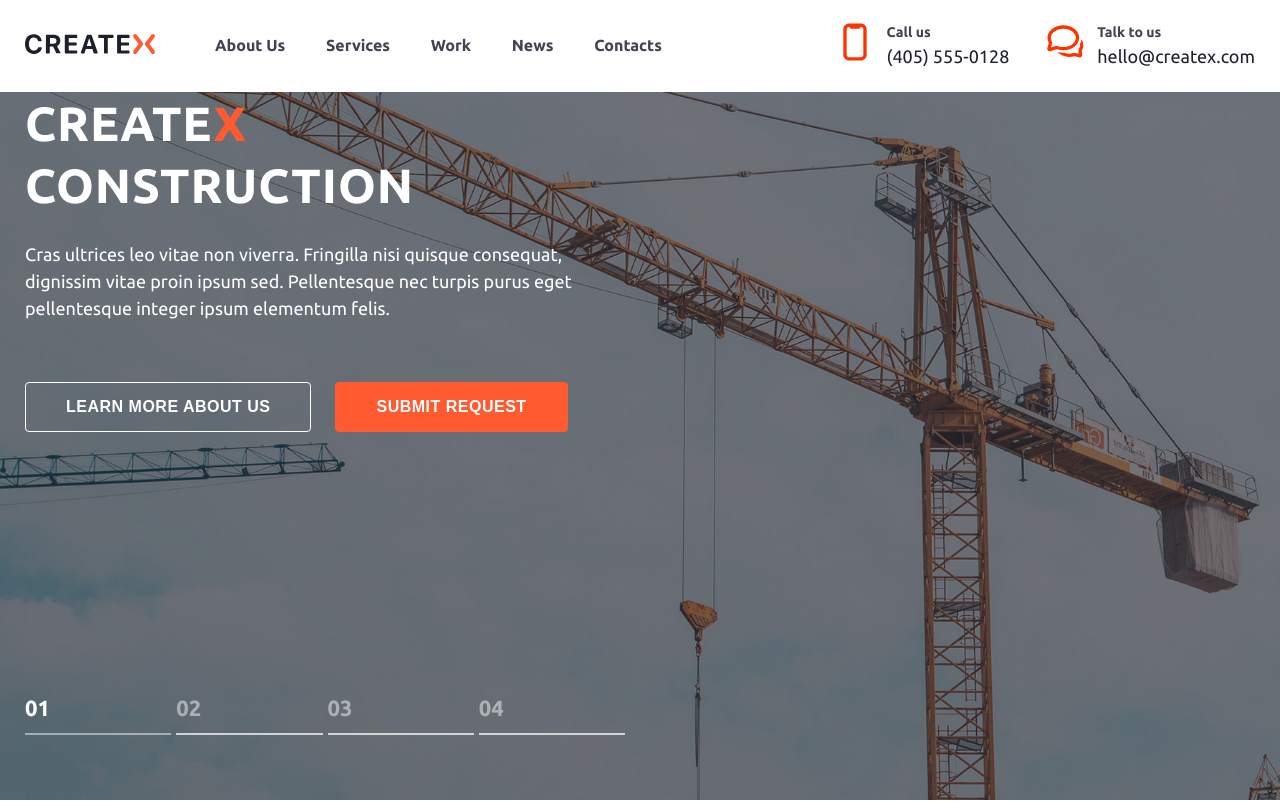
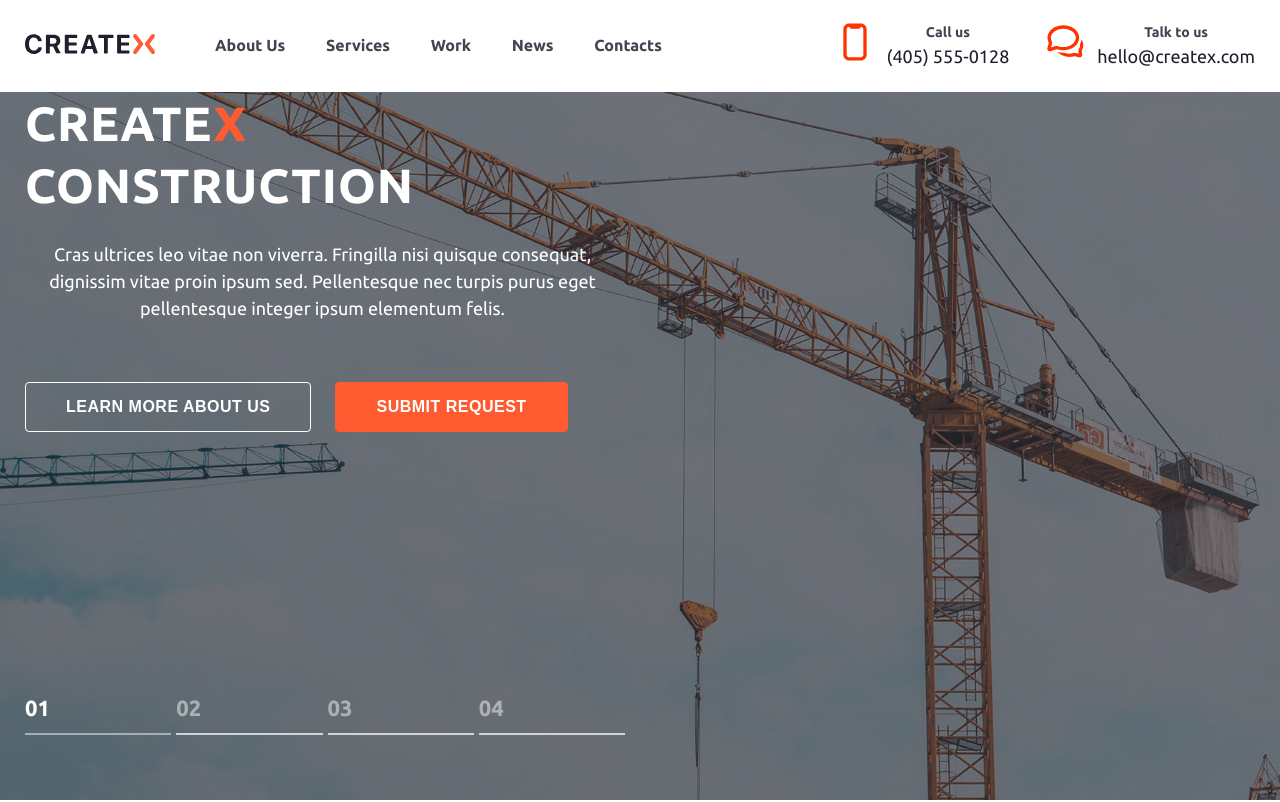
Before and after one commit to AziAlex/createx, a Next.js app: page / in a window 1280 px wide. Shown: the top 802 px of the page. Built offline with nearby package versions, Linux system fonts and the light colour scheme.

Commit message:
style: extend global h4

```diff
--- a/src/app/style/global.scss
+++ b/src/app/style/global.scss
@@ -15,6 +15,7 @@ a {
 
 p {
   font-size: 16px;
+  text-align: center;
   font-weight: 400;
   line-height: 150%;
   color: $gray-700;
@@ -37,7 +38,9 @@ h3 {
 }
 
 h4 {
-  font-size: responsive(16, 20px);
+  color: $gray-900;
+  text-align: center;
+  font-size: responsive(16px, 20px);
   font-weight: 700;
   line-height: responsive(20px, 30px);
 }
```
